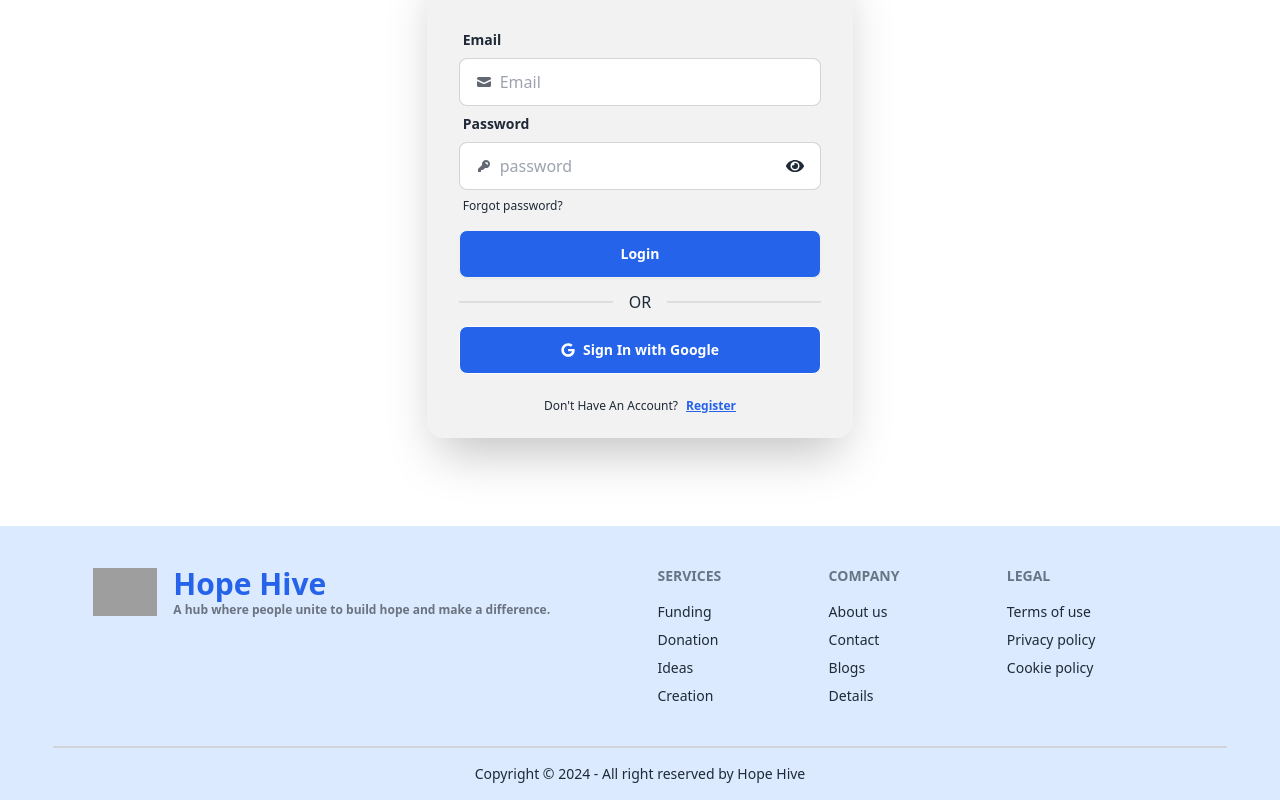
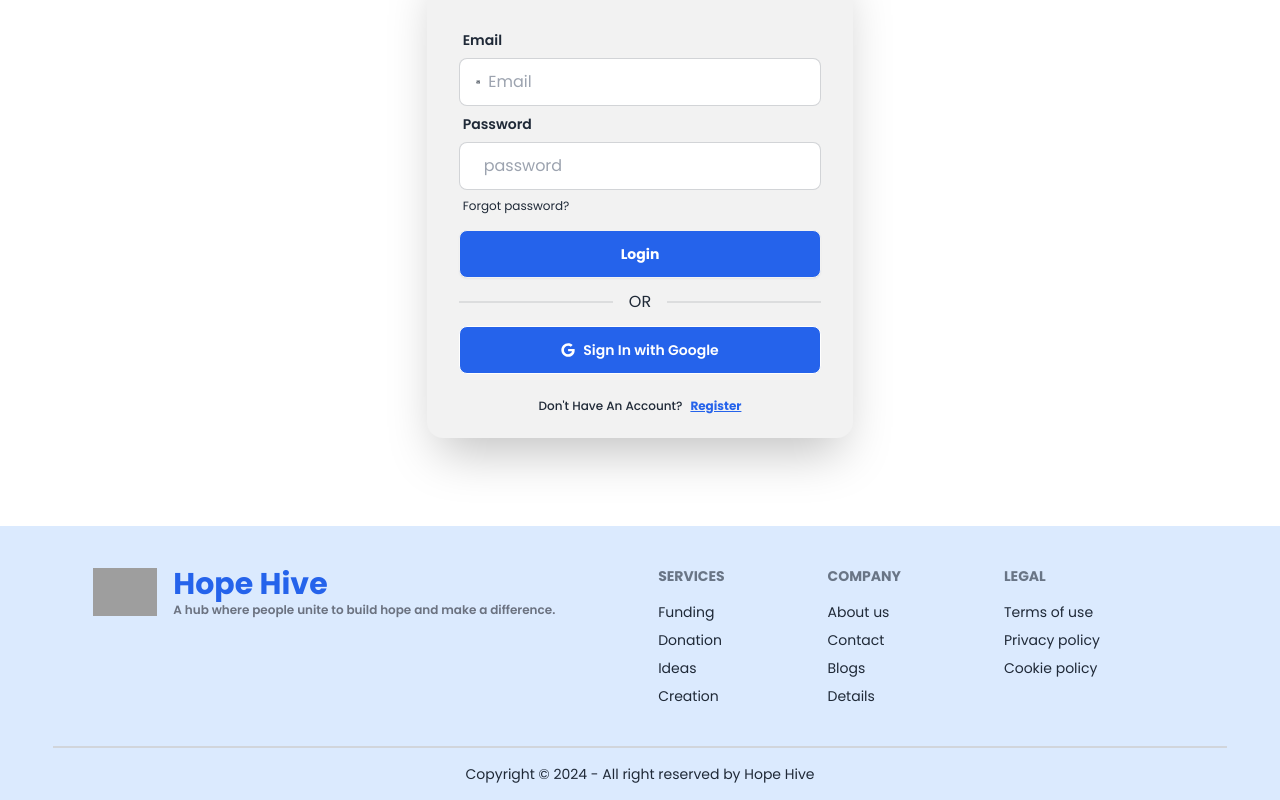
Before and after one commit to md-ahmodullah/HopeHive, a React (Vite) app: page /auth/login in a window 1280 px wide. Shown: the part 198-998 px from the top of the page. Built offline with nearby package versions, Linux system fonts and the light colour scheme; no server answers; grey boxes are pictures that could not be loaded.

Commit message:
Added Poppins Font

```diff
--- a/src/Components/BannerComponent/Slider1.jsx
+++ b/src/Components/BannerComponent/Slider1.jsx
@@ -2,7 +2,7 @@ import { FiSearch } from "react-icons/fi";
 export default function Slider1() {
   return (
     <section className="font-poppins text-white">
-      <div className="bg-[url('https://i.ibb.co.com/RYrhw59/Blog-page-images-3-141-768x402.jpg')] bg-blue-600 bg-blend-multiply bg-no-repeat bg-cover rounded-lg min-h-[500px]">
+      <div className="bg-[url('https://i.ibb.co.com/ftk4fcW/slider1.jpg')] bg-blue-600 bg-blend-multiply bg-no-repeat bg-cover rounded-lg min-h-[500px]">
         <div className="flex flex-col items-center justify-center w-3/4 mx-auto py-8 space-y-10">
           <p className="bg-blue-500 text-yellow-200 px-4 py-2 text-xs font-normal rounded-full shadow-md">
             #1 trusted fund-raising platform
--- a/src/Components/BannerComponent/Slider3.jsx
+++ b/src/Components/BannerComponent/Slider3.jsx
@@ -2,7 +2,7 @@ import { FiSearch } from "react-icons/fi";
 export default function Slider3() {
   return (
     <section className="font-poppins text-white">
-      <div className="bg-[url('https://i.ibb.co.com/ftk4fcW/slider1.jpg')] bg-blue-700 bg-blend-multiply bg-no-repeat bg-cover bg-center rounded-lg min-h-[600px]">
+      <div className="bg-[url('https://i.ibb.co.com/RYrhw59/Blog-page-images-3-141-768x402.jpg')] bg-blue-700 bg-blend-multiply bg-no-repeat bg-cover bg-center rounded-lg min-h-[600px]">
         <div className="flex flex-col items-center justify-center w-3/4 mx-auto py-8 space-y-10">
           <p className="bg-blue-500 text-yellow-200 px-4 py-2 text-xs font-normal rounded-full shadow-md">
             #1 trusted fund-raising platform
--- a/src/Components/Footer.jsx
+++ b/src/Components/Footer.jsx
@@ -1,6 +1,6 @@
 export default function Footer() {
   return (
-    <section className="bg-blue-100">
+    <section className="bg-blue-100 font-poppins">
       <footer className="footer text-base-content p-10 w-11/12 mx-auto">
         <aside className="flex items-center gap-4">
           <img
--- a/src/Pages/Login.jsx
+++ b/src/Pages/Login.jsx
@@ -57,7 +57,7 @@ export default function Login() {
   };
   return (
     <>
-      <div className="my-6 py-5 lg:py-16">
+      <div className="my-6 py-5 lg:py-16 font-poppins">
         <div className="card bg-base-200 w-full md:w-1/2 lg:w-1/3 mx-auto shrink-0 shadow-2xl px-6">
           <div className="text-center px-5 py-3">
             <h1 className="text-2xl font-bold text-deepTeal">Login</h1>
--- a/src/Pages/Register.jsx
+++ b/src/Pages/Register.jsx
@@ -69,7 +69,7 @@ export default function Register() {
   };
   return (
     <>
-      <div className="mb-6 py-5 lg:py-4">
+      <div className="mb-6 py-5 lg:py-4 font-poppins">
         <div className="card bg-base-200 w-full md:w-1/2 lg:w-1/3 mx-auto shrink-0 shadow-2xl px-5">
           <div className="text-center px-5 pt-3">
             <h1 className="text-2xl font-bold text-deepTeal">Register</h1>
```
